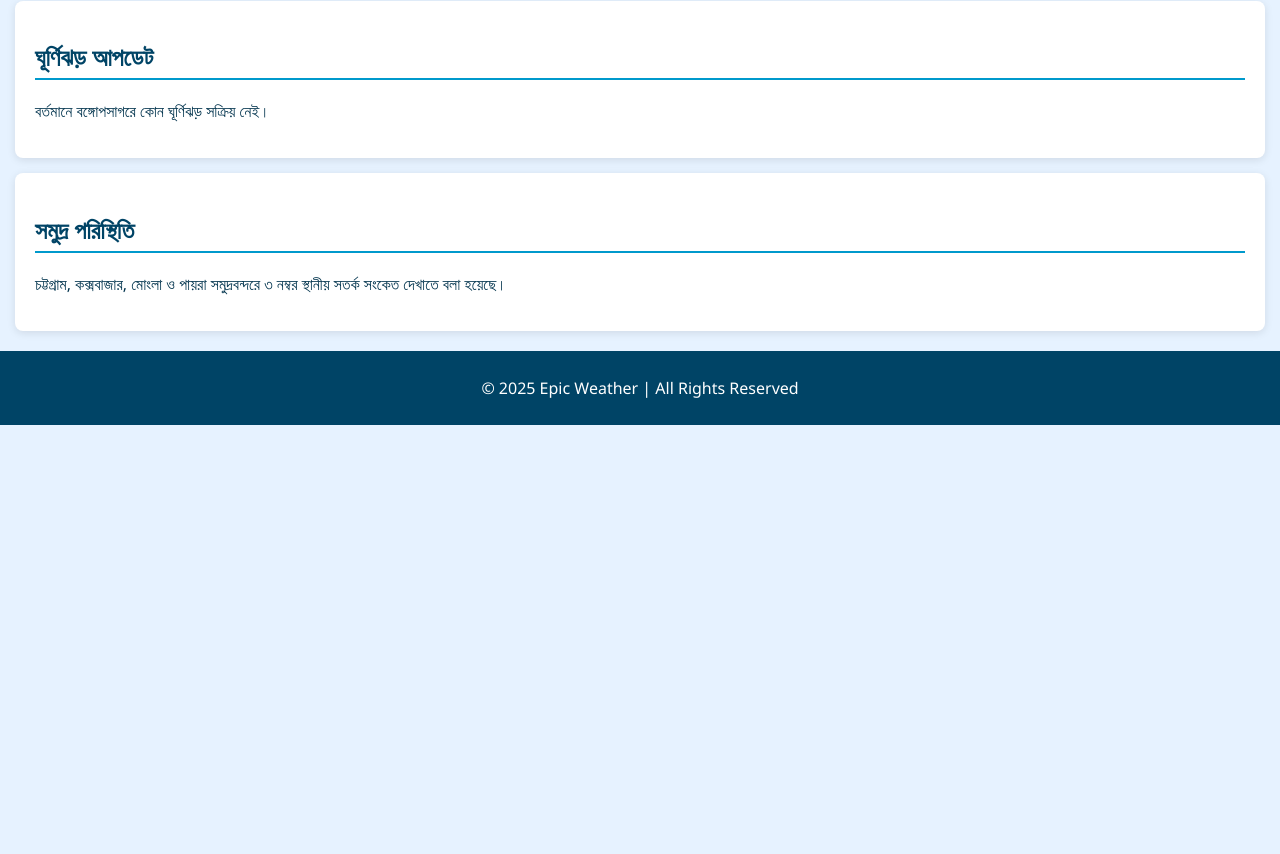
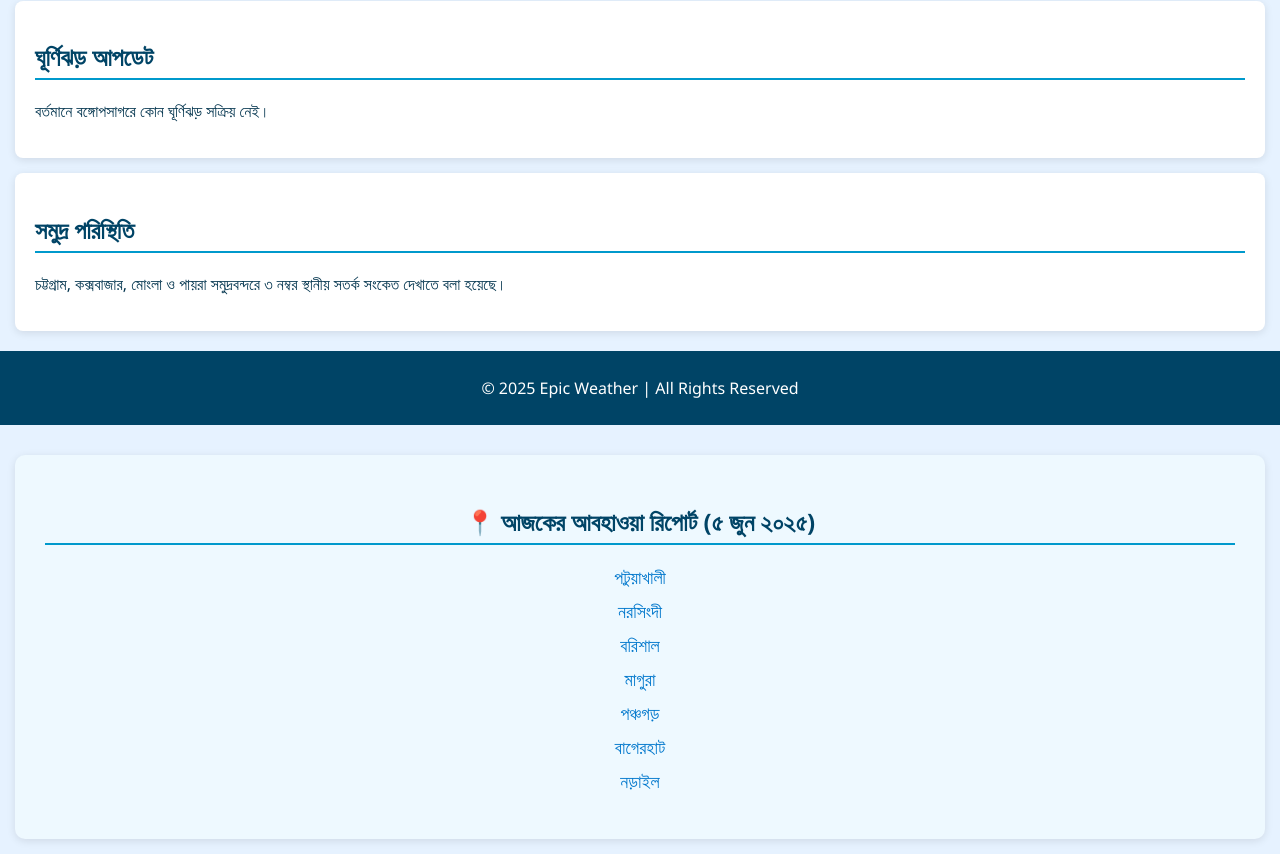
Before and after one commit to amin12-mm/epic-weather-, a plain HTML site: page index.html in a window 1280 px wide. Shown: the part 1272-2126 px from the top of the page. Before the commit the page ends 1697 px from the top, so only its background shows below. Drawn offline with Linux system fonts and the light colour scheme.

Commit message:
update index.html and style.css

```diff
--- a/index.html
+++ b/index.html
@@ -62,3 +62,16 @@
   </footer>
 </body>
 </html><link rel="stylesheet" href="style.css" />
+
+<section id="weather-links">
+  <h2>📍 আজকের আবহাওয়া রিপোর্ট (৫ জুন ২০২৫)</h2>
+  <ul>
+    <li><a href="https://www.ventusky.com/?p=21.98;90.25;5&l=temperature-2m" target="_blank">পটুয়াখালী</a></li>
+    <li><a href="https://www.ventusky.com/?p=23.92;90.72;5&l=temperature-2m" target="_blank">নরসিংদী</a></li>
+    <li><a href="https://www.ventusky.com/?p=22.7;90.37;5&l=temperature-2m" target="_blank">বরিশাল</a></li>
+    <li><a href="https://www.ventusky.com/?p=23.49;89.42;5&l=temperature-2m" target="_blank">মাগুরা</a></li>
+    <li><a href="https://www.ventusky.com/?p=26.33;88.57;5&l=temperature-2m" target="_blank">পঞ্চগড়</a></li>
+    <li><a href="https://www.ventusky.com/?p=22.65;89.8;5&l=temperature-2m" target="_blank">বাগেরহাট</a></li>
+    <li><a href="https://www.ventusky.com/?p=23.17;89.5;5&l=temperature-2m" target="_blank">নড়াইল</a></li>
+  </ul>
+</section>
--- a/style.css
+++ b/style.css
@@ -74,3 +74,30 @@ footer {
     height: 300px;
   }
 }
+#weather-links {
+  padding: 30px;
+  background-color: #eef9ff;
+  border-radius: 10px;
+  margin-top: 30px;
+  text-align: center;
+}
+
+#weather-links ul {
+  list-style: none;
+  padding: 0;
+}
+
+#weather-links li {
+  margin: 10px 0;
+}
+
+#weather-links a {
+  text-decoration: none;
+  color: #0077cc;
+  font-size: 18px;
+}
+
+#weather-links a:hover {
+  text-decoration: underline;
+  color: #0055aa;
+}
```
